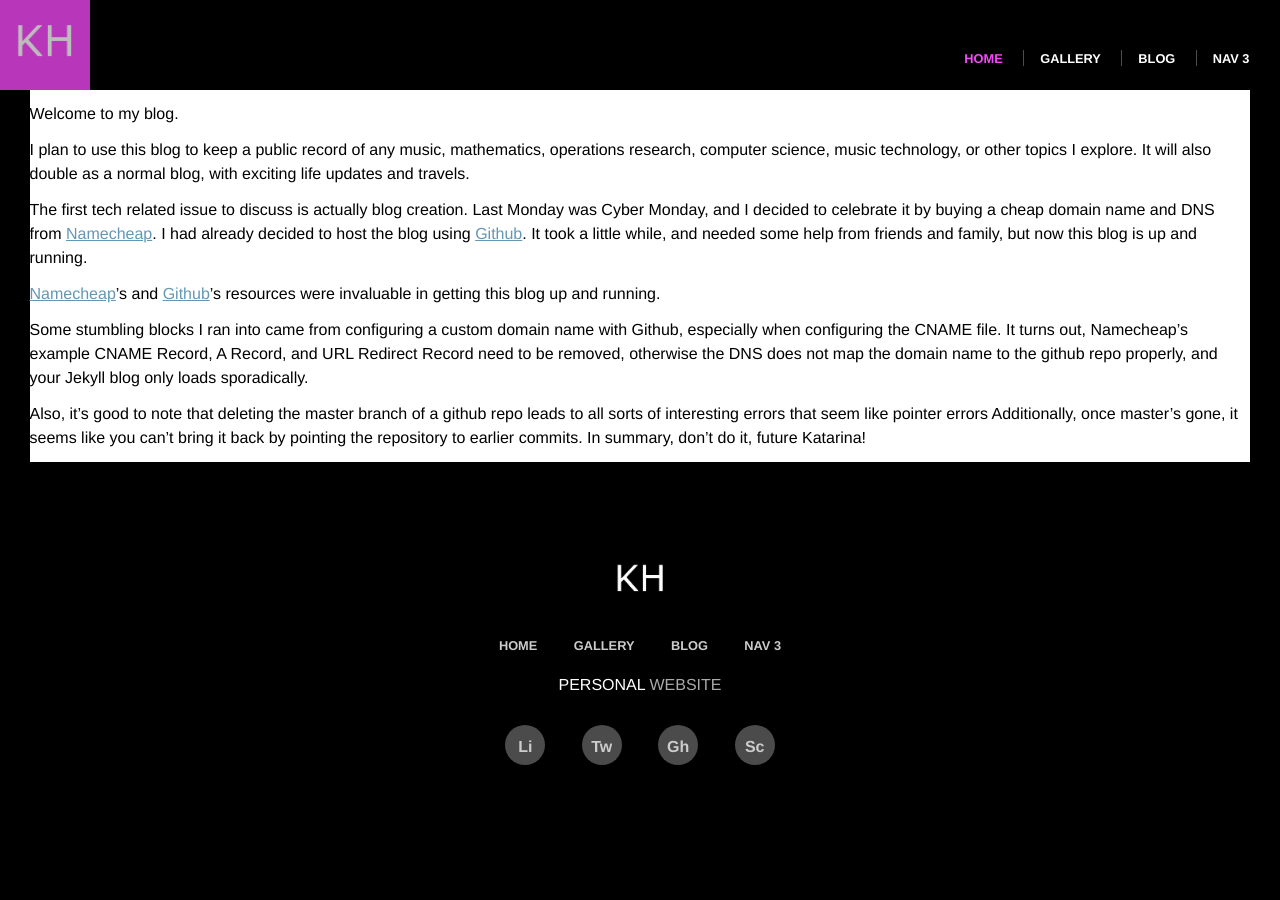
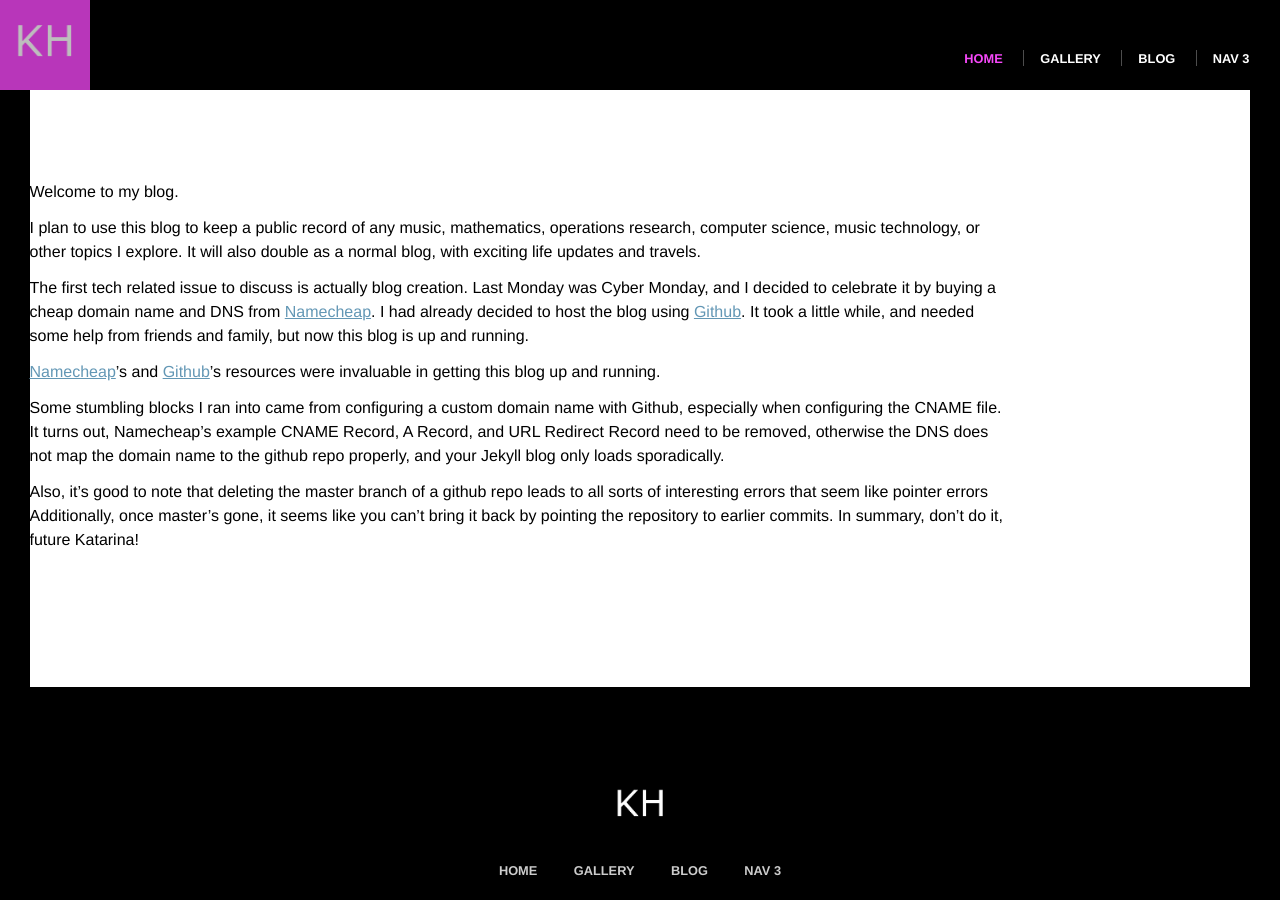
Before and after one commit to khoeger/khoeger.github.io, a Jekyll site: the page built from _posts/2017-12-04-Welcome.markdown, in a window 1280 px wide and 900 px high. Built offline with Jekyll 4.4.1, drawn with Linux system fonts in a browser that asks for light colours.

Commit message:
Add article class, with xml schema refs

```diff
--- a/_layouts/post.html
+++ b/_layouts/post.html
@@ -3,7 +3,10 @@
 ---
 <div class="post">
   <div class ="half-hero" style="background-image:url({{ page.postHero }})"></div>
- {{ content}}
+
+  <article class="page" itemscope itemtype="http://schema.org/BlogPosting">
+  {{ content}}
+</article>
 </div>
 <!--
 <article class="post" itemscope itemtype="http://schema.org/BlogPosting">
```
